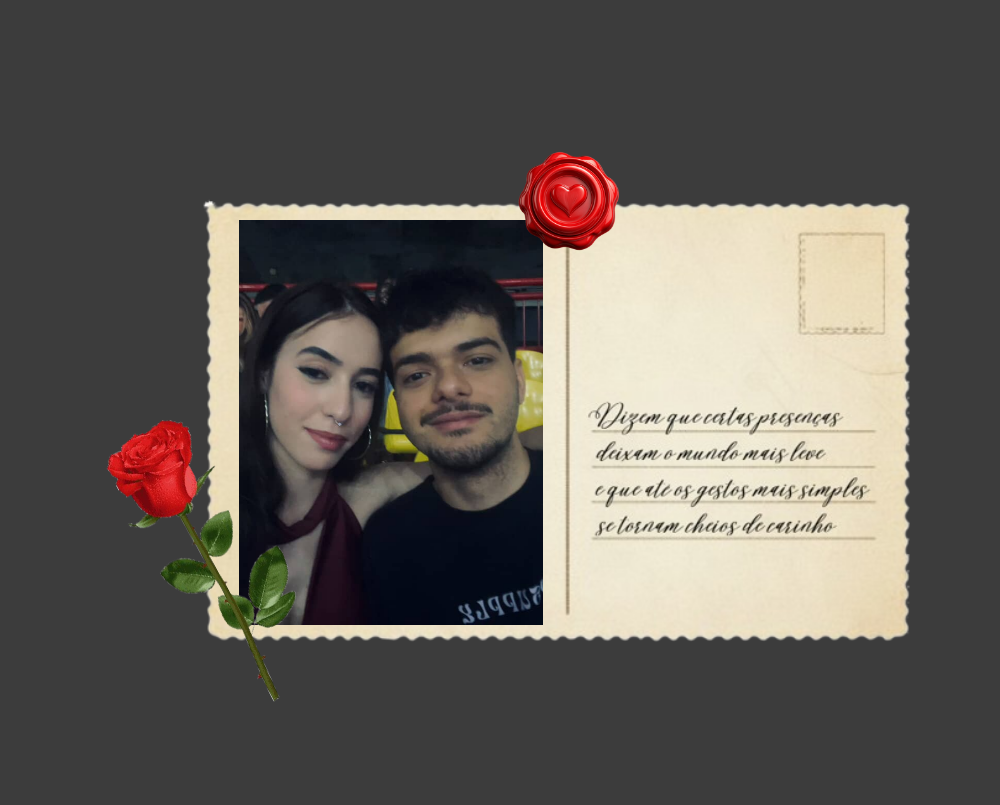
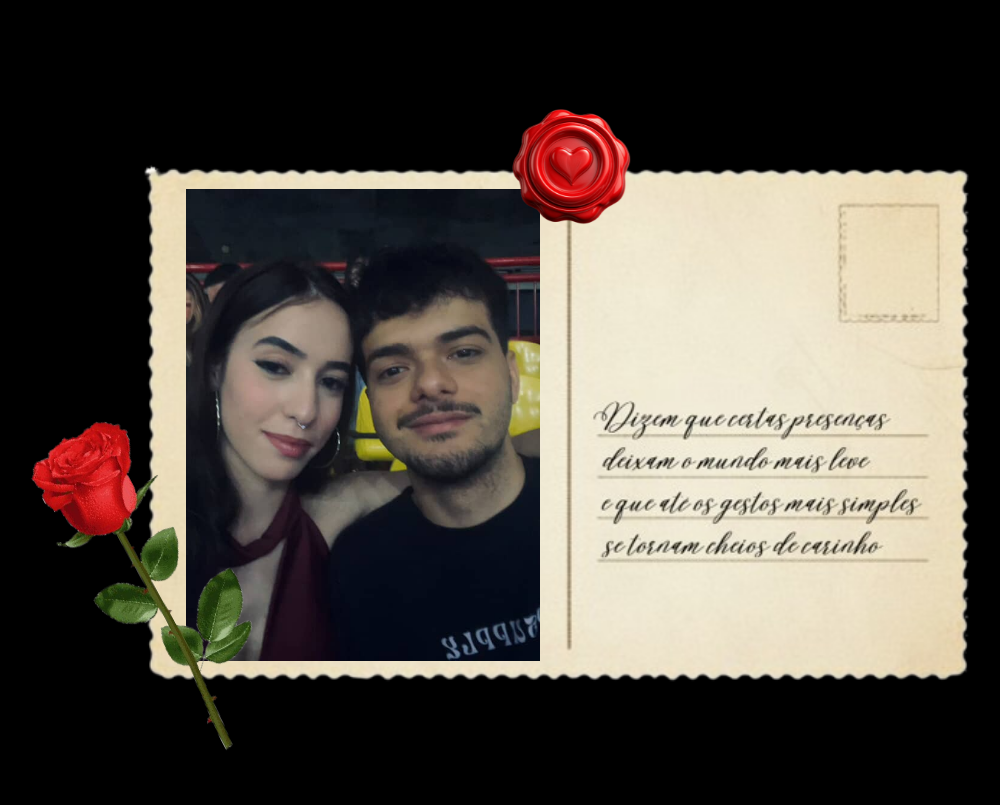
Before and after one commit to Francisco2310/siteAysha, a plain HTML site: page index.html in a window 1280 px wide. Shown: the whole page, without its empty margins (82-1082 px from the left). Drawn offline with Linux system fonts and the light colour scheme.

Commit message:
refactor index.html

```diff
--- a/index.html
+++ b/index.html
@@ -4,11 +4,21 @@
   <meta charset="UTF-8">
   <meta name="viewport" content="width=device-width, initial-scale=1.0">
   <link href="./dist/output.css" rel="stylesheet">
+  <style>
+    .meu-cartao {
+            width: 80%;
+        }
+     @media screen and (min-width: 768px) {
+            .meu-cartao {
+                width: 70%;
+            }
+        }
+  </style>
   <title>Site Aysha</title>
 </head>
-<body style="background-color: #3c3c3c;">
+<body style="background-color: #000">
   <main class="flex items-center justify-center h-screen bg-transparent overflow-hidden">
-    <div class="w-full max-w-[60%] bg-transparent relative">
+    <div class="meu-cartao bg-transparent relative">
       <img class="w-full h-auto" src="cartao.png" alt="">
       <img class="animate-foto absolute h-auto w-[40%] top-[13%] left-[8%]" src="foto1.jpg" alt="">
       <img class="animate-rose absolute h-auto w-[60%] -rotate-28 bottom-[-10%] left-[-25%] [animation-delay:200ms] opacity-0" src="rosa.png" alt="">
```
Also changed, not shown: Dizem que certas presenças deixam o mundo mais leve,.png (added), animation.svg (added), dist/output.css, foto10.jpg (added), foto6.jpg (added), foto7.jpg (added), foto8.jpg (added), foto9.jpg (added), papel.jpg (added), polaroid1 (1).png (added), 1 other file.
